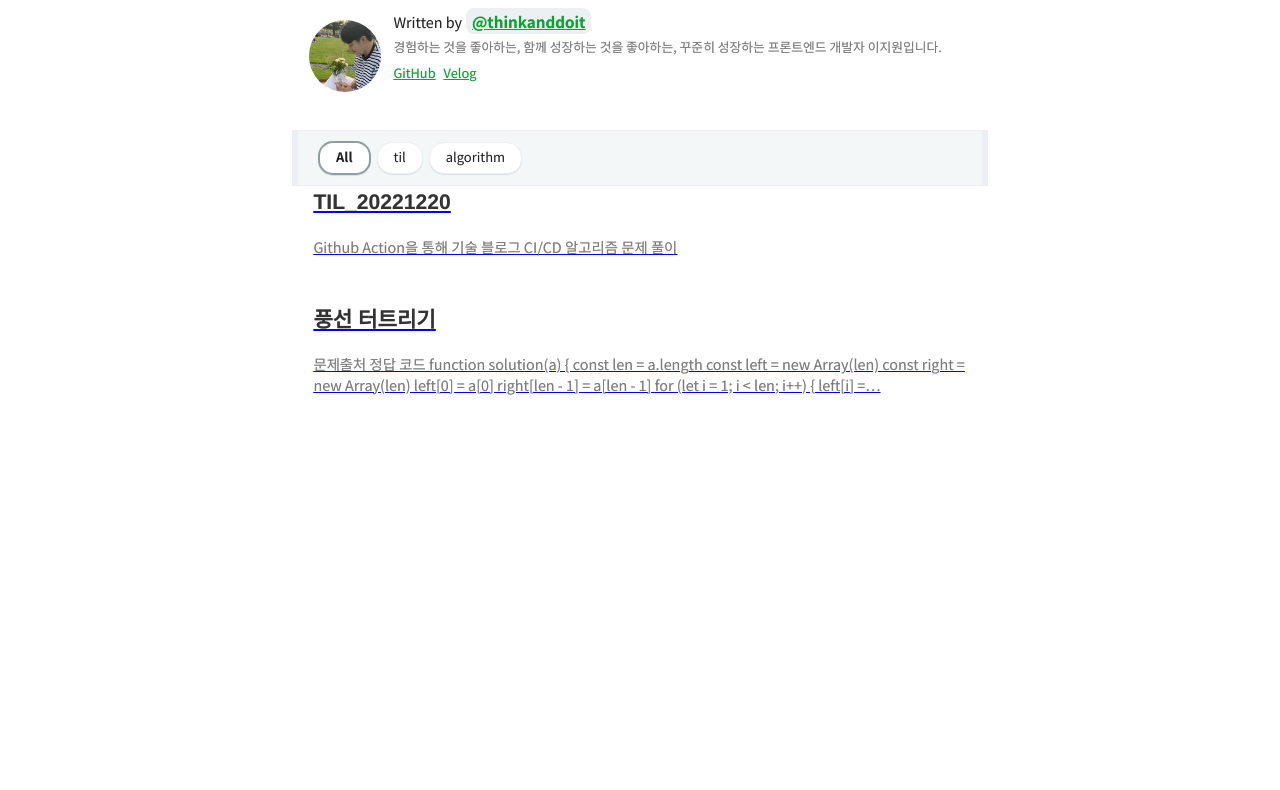
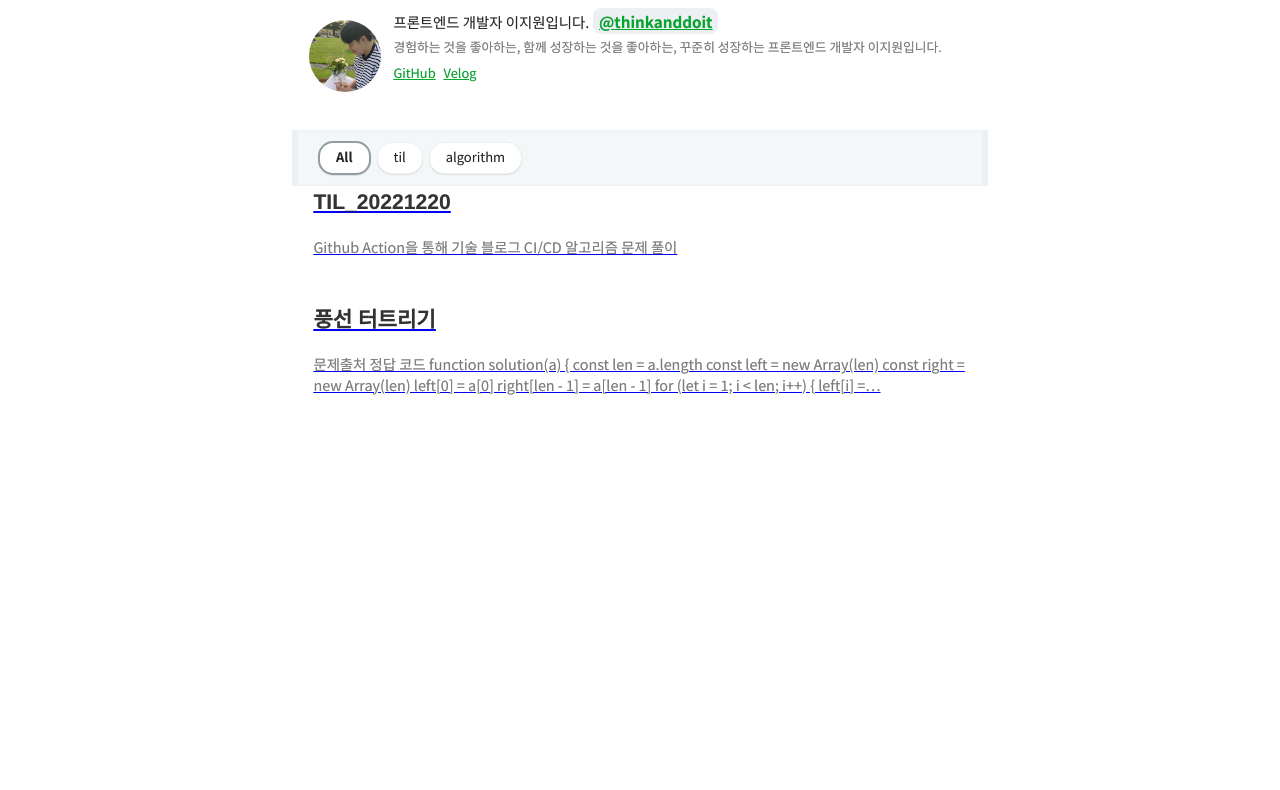
Before and after one commit to thinkanddoit/thinkanddoit.github.io, a Gatsby site: page / in a window 1280 px wide. Shown: the part 192-982 px from the top of the page. Built offline with nearby package versions, Linux system fonts and the light colour scheme; Gatsby itself is replaced by a stand-in of ours; some packages are replaced by stand-ins of ours; what typography-theme-github would draw is missing.

Commit message:
feat: Written 문구 수정
- 한줄 소개로 용도 변경

```diff
--- a/src/components/bio/index.jsx
+++ b/src/components/bio/index.jsx
@@ -24,7 +24,9 @@ export const Bio = forwardRef((props, ref) => {
                   }}
                 />
                 <div className="author-name">
-                  <span className="author-name-prefix">Written by</span>
+                  <span className="author-name-prefix">
+                    프론트엔드 개발자 이지원입니다.
+                  </span>
                   <Link to={'/about'} className="author-name-content">
                     <span>@{author}</span>
                   </Link>
```
